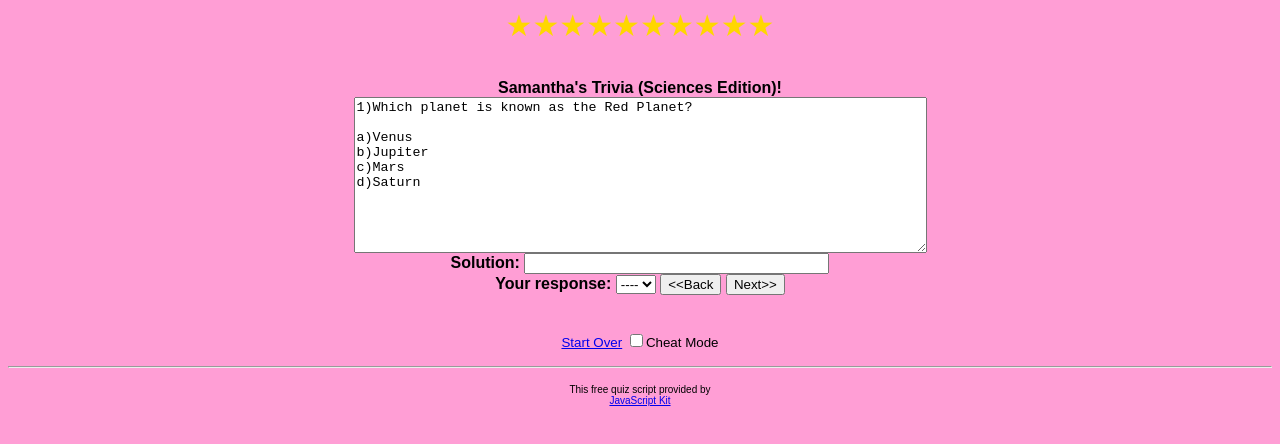
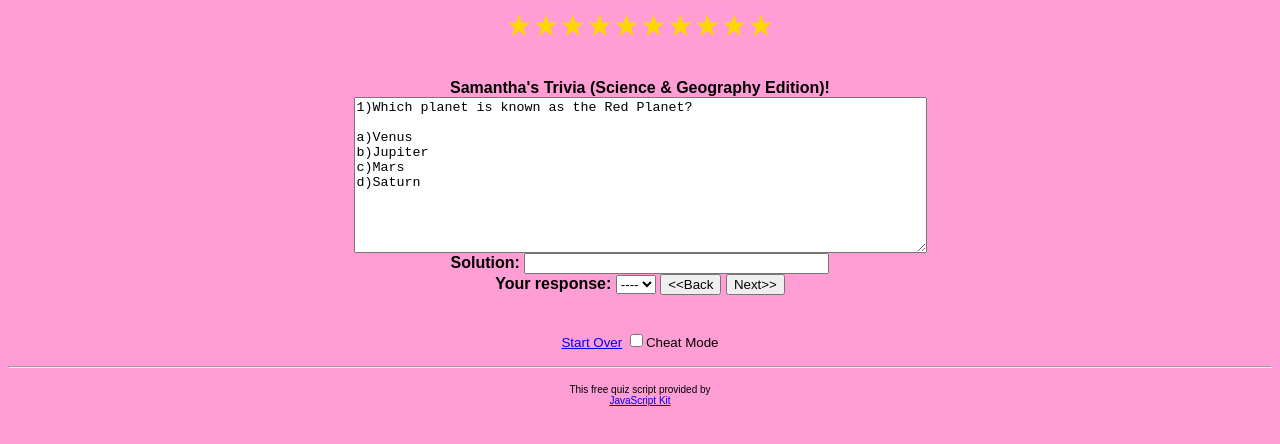
Before and after one commit to samsuttie97-eng/samanthasquiz, a plain HTML site: page index.html in a window 1280 px wide. Drawn offline with Linux system fonts and the light colour scheme.

Commit message:
Update index.html

```diff
--- a/index.html
+++ b/index.html
@@ -17,7 +17,7 @@
   <tr>
     <td width="50%"><form method="POST" name="instantquiz">
       <table border="0" width="100%" cellspacing="0" cellpadding="0">
-        <caption><strong>Samantha's Trivia (Sciences Edition)! </strong></caption><div style="text-align:center; font-size:30px; color:gold;">★★★★★★★★★★</div><br><br>
+        <caption><strong>Samantha's Trivia (Science & Geography Edition)! </strong></caption><div style="text-align:center; font-size:30px; color:gold;">★★★★★★★★★★</div><br><br>
         <tr>
           <td width="100%"><div align="center"><center><p><textarea rows="10" name="thequestion"
           cols="69" wrap="virtual"></textarea></td>
```
